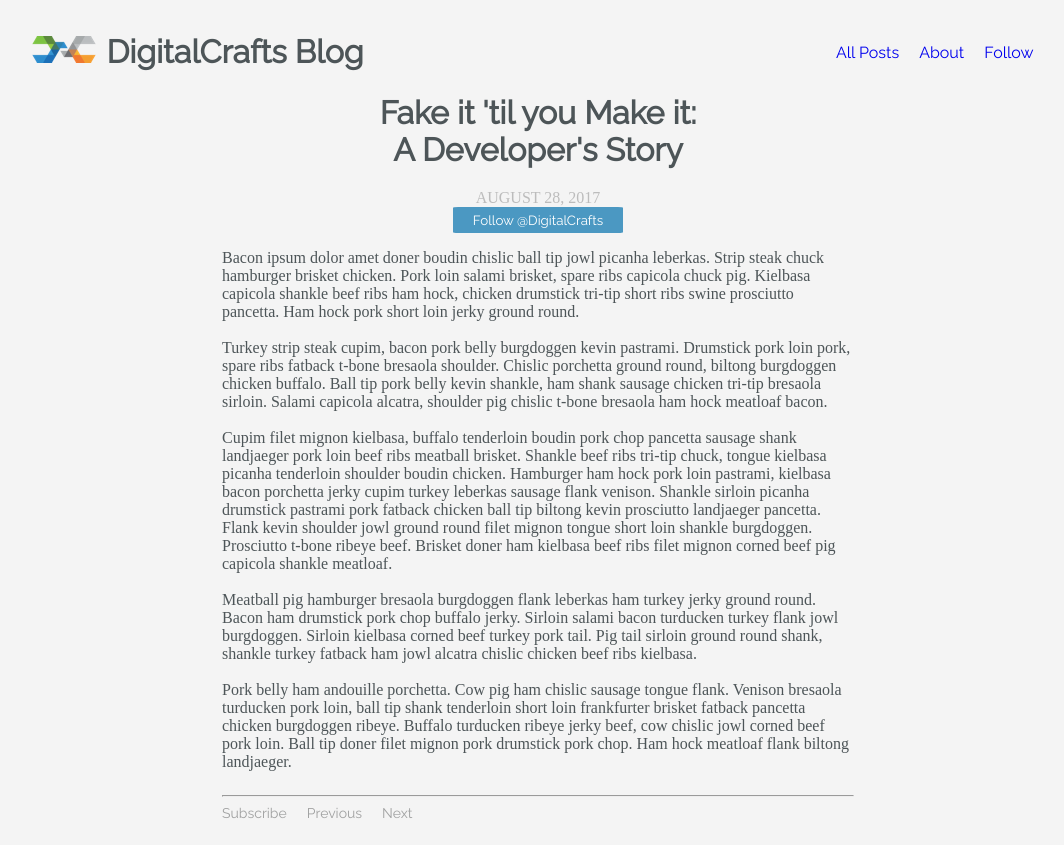
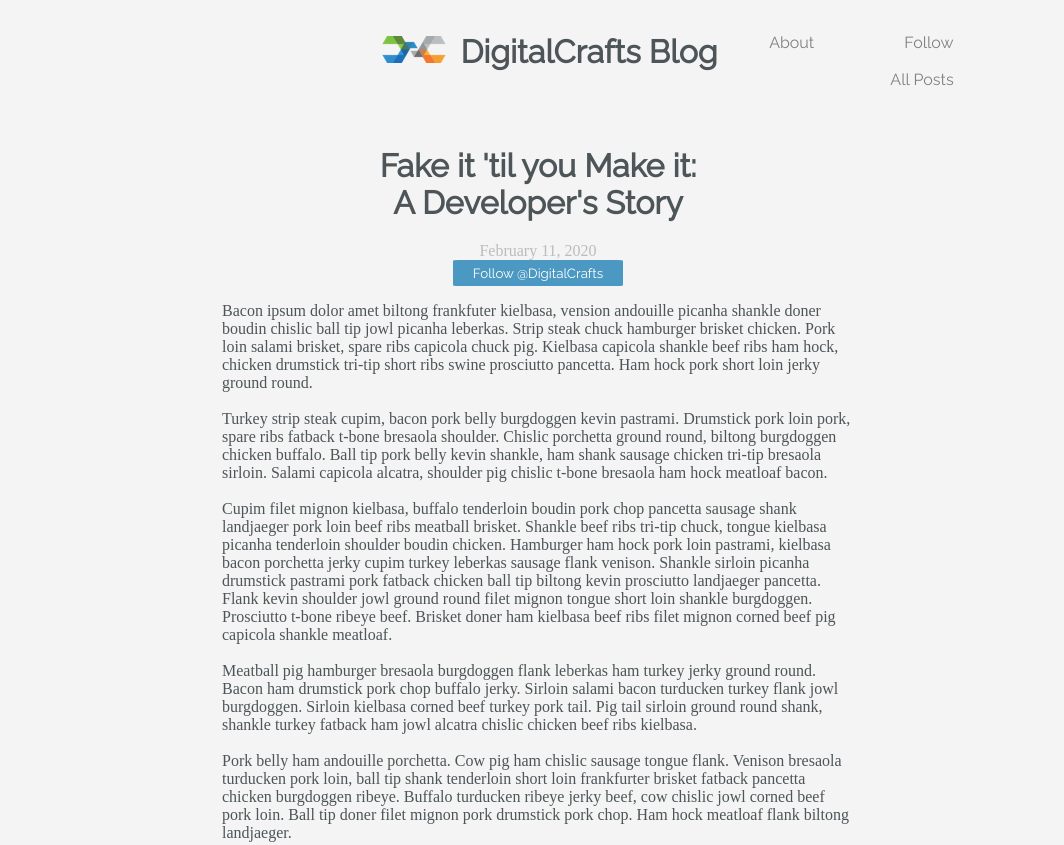
Before and after one commit to Shankarp88/DC_Blog_Bootcamp, a plain HTML site: page index.html in a window 1280 px wide. Shown: the top 845 px of the page, without its empty margins (102-1166 px from the left). Drawn offline with Linux system fonts and the light colour scheme.

Commit message:
Second commit

```diff
--- a/index.html
+++ b/index.html
@@ -7,20 +7,25 @@
     </head>
     <body>
         <header>
-            <img src="img/logo.png"/><h1 class="logoname">DigitalCrafts Blog</h1>
+            <img class="logo" src="img/logo.png"/>
+            <h1 class="logoname">DigitalCrafts Blog</h1>
             <ul class="topnav">
-                <li ><a href="#">Follow</a></li>
-                <li><a href="#">About</a></li>
-                <li><a href="#">All Posts</a></li>
+                <li><a href="#" style="color:gray">Follow</a></li>
+                <li><a href="#" style="color:gray">About</a></li>
+                <li><a href="#" style="color:gray">All Posts</a></li>
             </ul>
         </header>
         <div id="main">
             <div class="miniheader">
+                <br/>
+                <br/>
             <h1>Fake it 'til you Make it:<br/>A Developer's Story</h1>
-            <span>AUGUST 28, 2017</span><br/>
+            <span>February 11, 2020</span><br/>
             <a href="#"><button>Follow @DigitalCrafts</button></a>
             </div>
-            <div class="blogtext"><p>Bacon ipsum dolor amet doner boudin chislic ball tip jowl picanha leberkas. Strip steak chuck hamburger brisket chicken. Pork loin salami brisket, spare ribs capicola chuck pig. Kielbasa capicola shankle beef ribs ham hock, chicken drumstick tri-tip short ribs swine prosciutto pancetta. Ham hock pork short loin jerky ground round.<br/>
+            <div class="blogtext"><p>Bacon ipsum dolor amet biltong frankfuter kielbasa, vension andouille picanha shankle
+
+                doner boudin chislic ball tip jowl picanha leberkas. Strip steak chuck hamburger brisket chicken. Pork loin salami brisket, spare ribs capicola chuck pig. Kielbasa capicola shankle beef ribs ham hock, chicken drumstick tri-tip short ribs swine prosciutto pancetta. Ham hock pork short loin jerky ground round.<br/>
                 <br/>
                 Turkey strip steak cupim, bacon pork belly burgdoggen kevin pastrami. Drumstick pork loin pork, spare ribs fatback t-bone bresaola shoulder. Chislic porchetta ground round, biltong burgdoggen chicken buffalo. Ball tip pork belly kevin shankle, ham shank sausage chicken tri-tip bresaola sirloin. Salami capicola alcatra, shoulder pig chislic t-bone bresaola ham hock meatloaf bacon.<br/>
                 <br/>
--- a/mystyle.css
+++ b/mystyle.css
@@ -4,23 +4,31 @@ html {
 }
 header {
     padding: 2% 10% 0 10%;
+    font-display: initial;
+}
+
+.logo {
+   display: inline;
+   padding-left: 350px;
 }
 
 .logoname {
     display: inline;
+   /* font-size: 30px; */
     padding-left: 10px;
     font-family: 'Raleway', sans-serif;
 }
 
 .topnav {
     display: inline;
+    /* padding-right: 50px; */
 }
 
 ul.topnav li {
     list-style-type: none;
     color: gray;
     float: right;
-    padding: 10px;
+    padding-right: 90px;
     font-family: 'Raleway', sans-serif;
 }
 header a {
```
Also changed, not shown: 1 other file.
